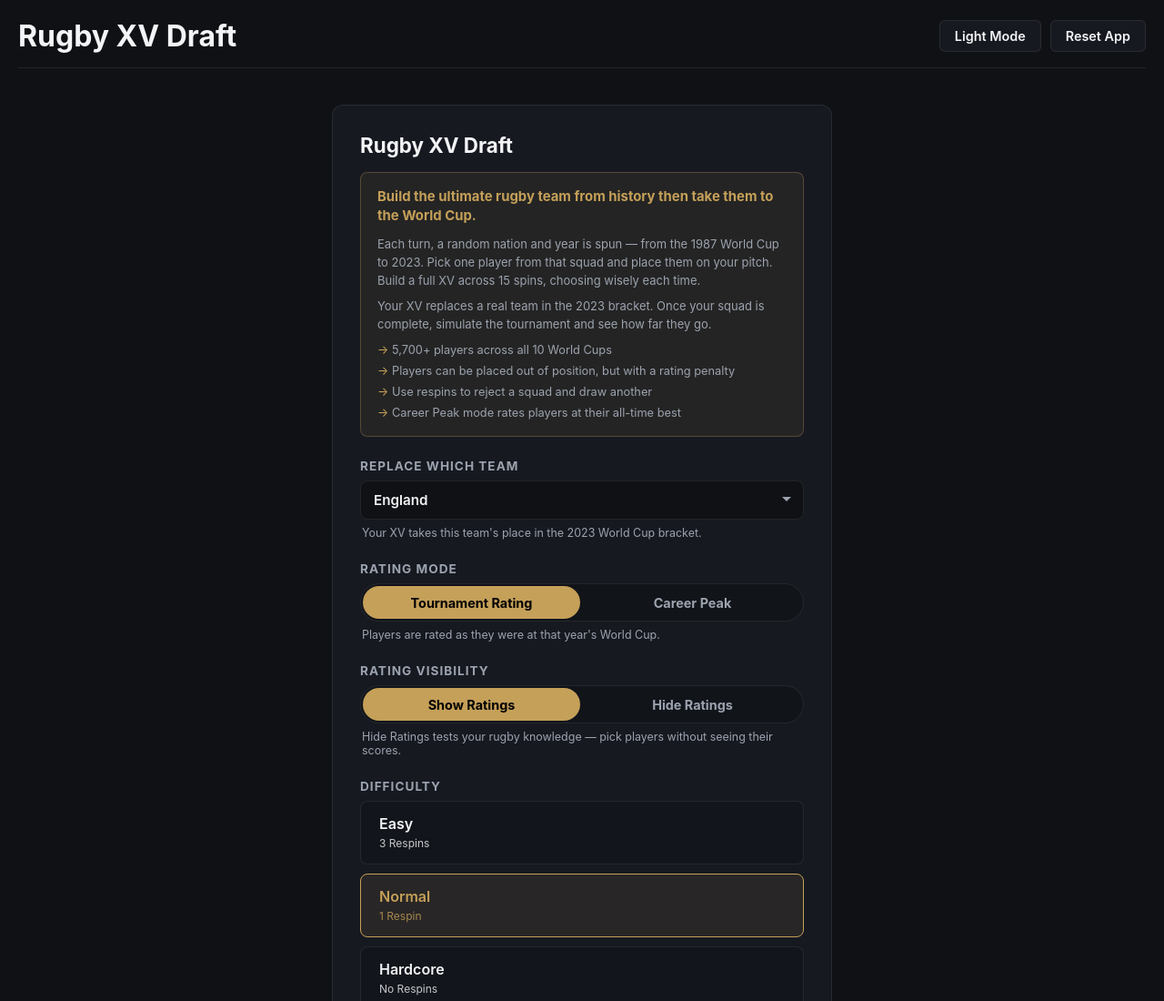
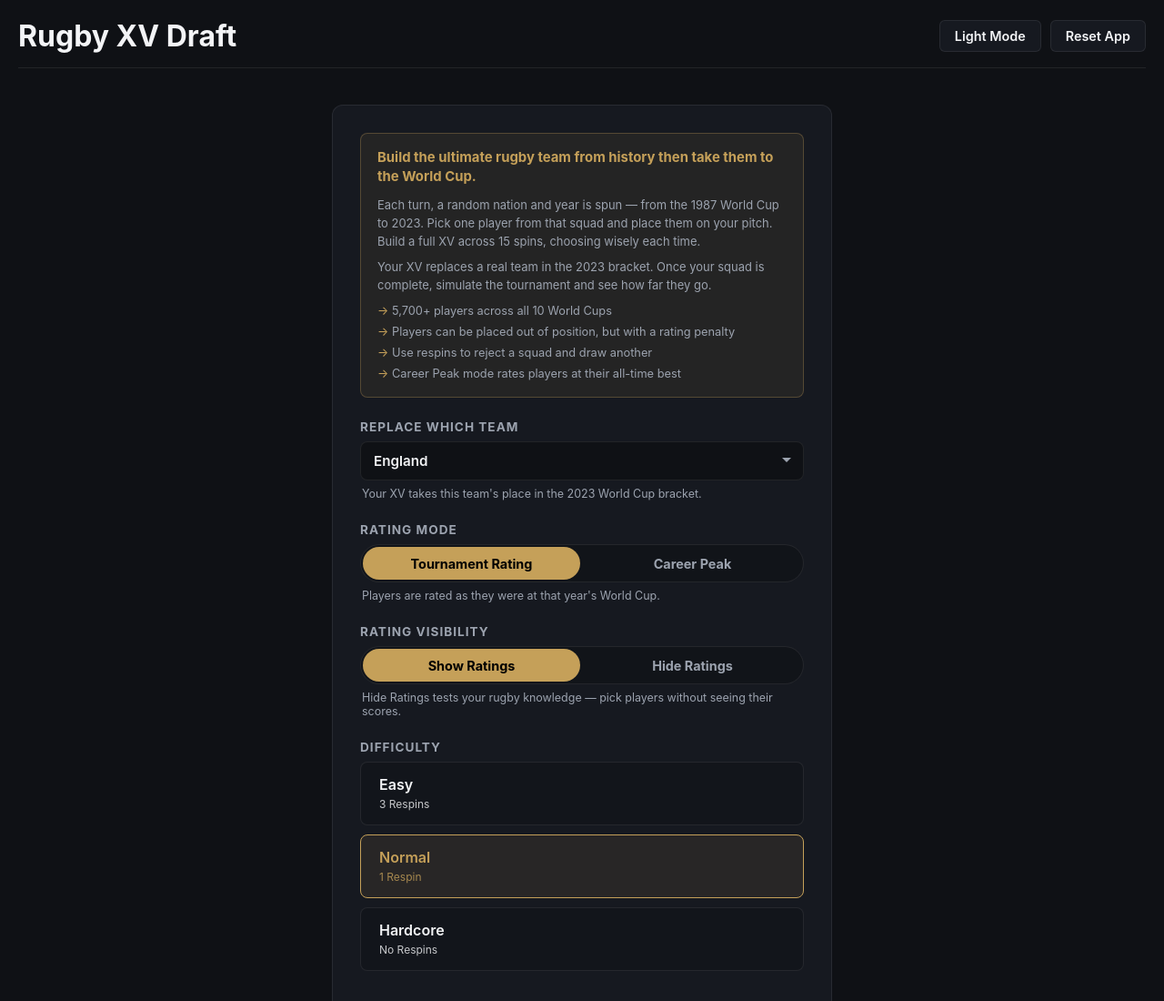
Before and after one commit to sjwickes9/rugby-draft-sim, a plain HTML site: page index.html in a window 1280 px wide. Shown: the top 1100 px of the page at 91% size. Drawn offline with Linux system fonts and the light colour scheme.

Commit message:
Update index.html

```diff
--- a/index.html
+++ b/index.html
@@ -32,9 +32,7 @@ height="0" width="0" style="display:none;visibility:hidden"></iframe></noscript>
         <!-- SCREEN 1: SETUP -->
         <div id="setup-card" class="card-container">
 
-            <div class="setup-title">
-                <h2>Rugby XV Draft</h2>
-            </div>
+
 
             <div class="explainer-box">
                 <div class="explainer-lead">Build the ultimate rugby team from history then take them to the World Cup.</div>
```
